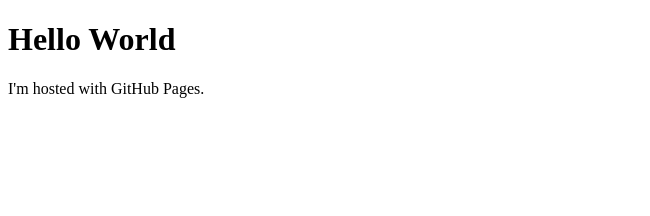
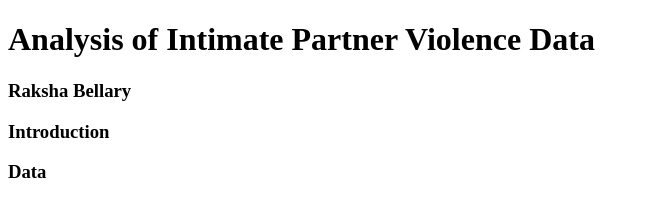
Before and after one commit to r-bellary/r-bellary.github.io, a plain HTML site: page index.html in a window 1280 px wide. Shown: the whole page, without its empty margins (0-650 px from the left). Drawn offline with Linux system fonts and the light colour scheme.

Commit message:
Updated index.html

```diff
--- a/index.html
+++ b/index.html
@@ -1,7 +1,9 @@
 <!DOCTYPE html>
 <html>
 <body>
-<h1>Hello World</h1>
-<p>I'm hosted with GitHub Pages.</p>
+<h1>Analysis of Intimate Partner Violence Data</h1>
+<h3>Raksha Bellary</h3>
+<h3>Introduction</h2>
+<h3>Data</h2>
 </body>
 </html>
```
